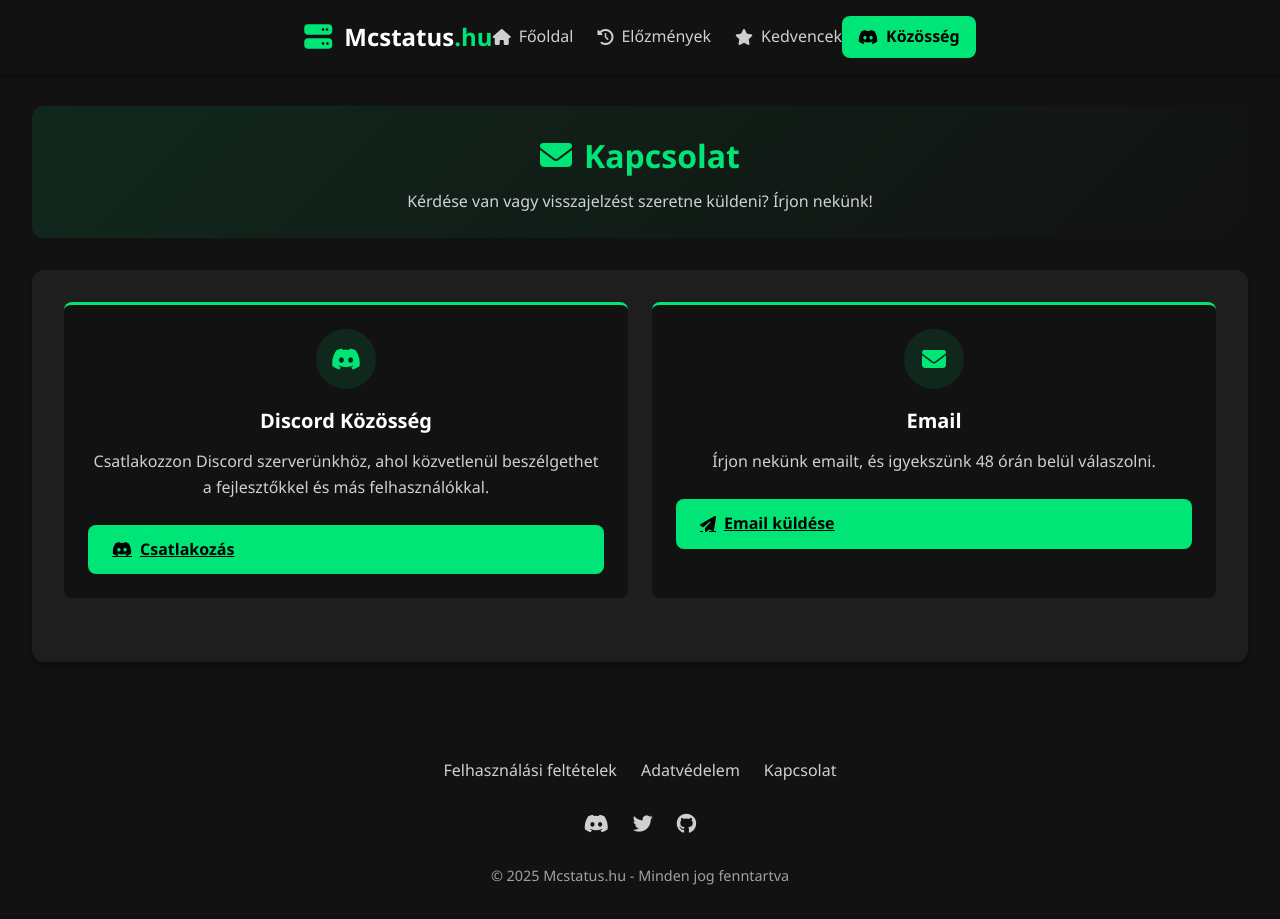
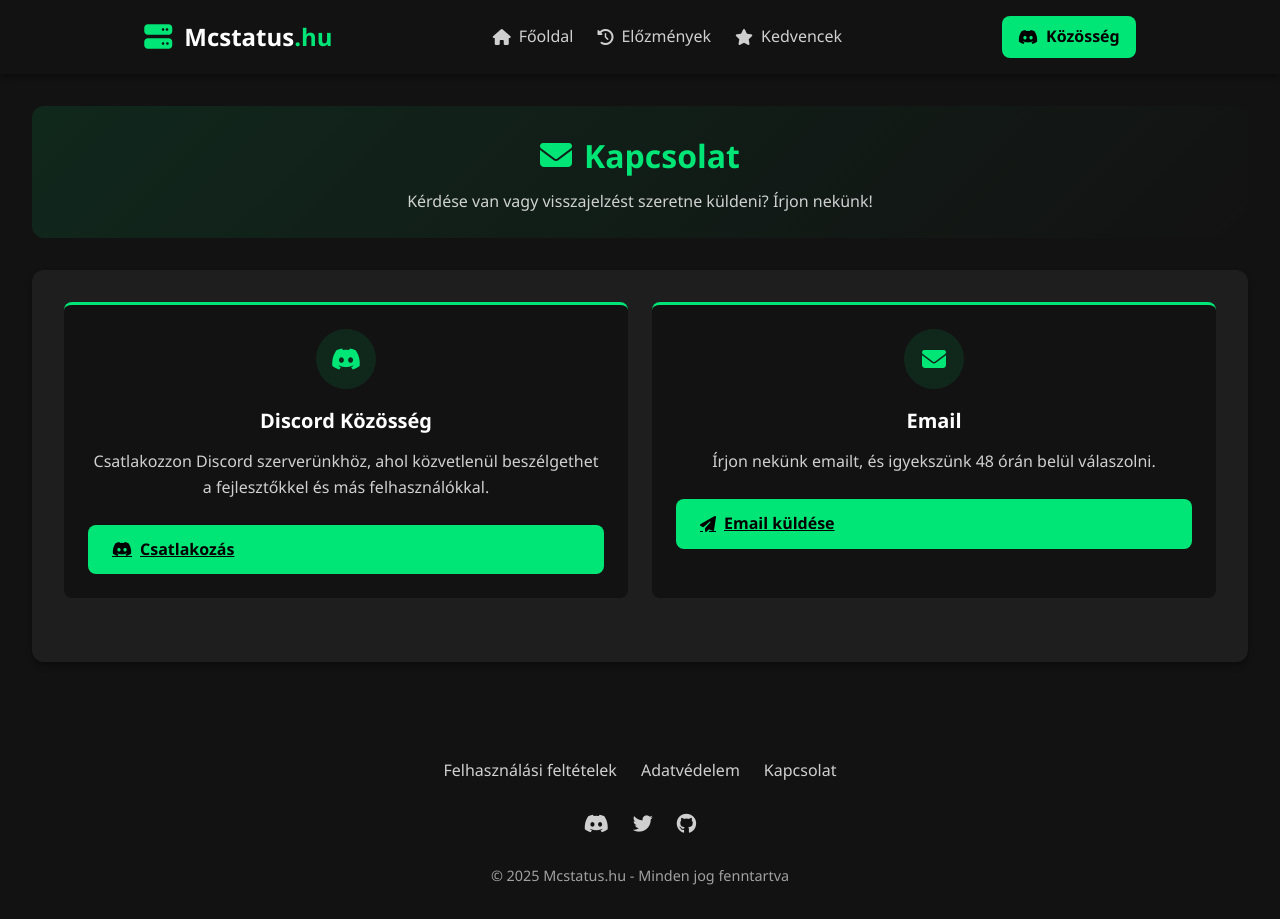
Before and after one commit to Aronn8852/mcstatus.hu, a plain HTML site: page contact.html in a window 1280 px wide. Drawn offline with Linux system fonts and the light colour scheme.

Commit message:
contact.html

```diff
--- a/contact.html
+++ b/contact.html
@@ -66,6 +66,7 @@
         .header-container {
             display: flex;
             align-items: center;
+            gap: 10rem;
             justify-content: space-between;
             max-width: 1400px;
             margin: 0 auto;
```
Also changed, not shown: favorites.html (+1 -0 lines), history.html (+1 -0 lines), privacy.html (+1 -1 lines), terms.html (+1 -0 lines).
